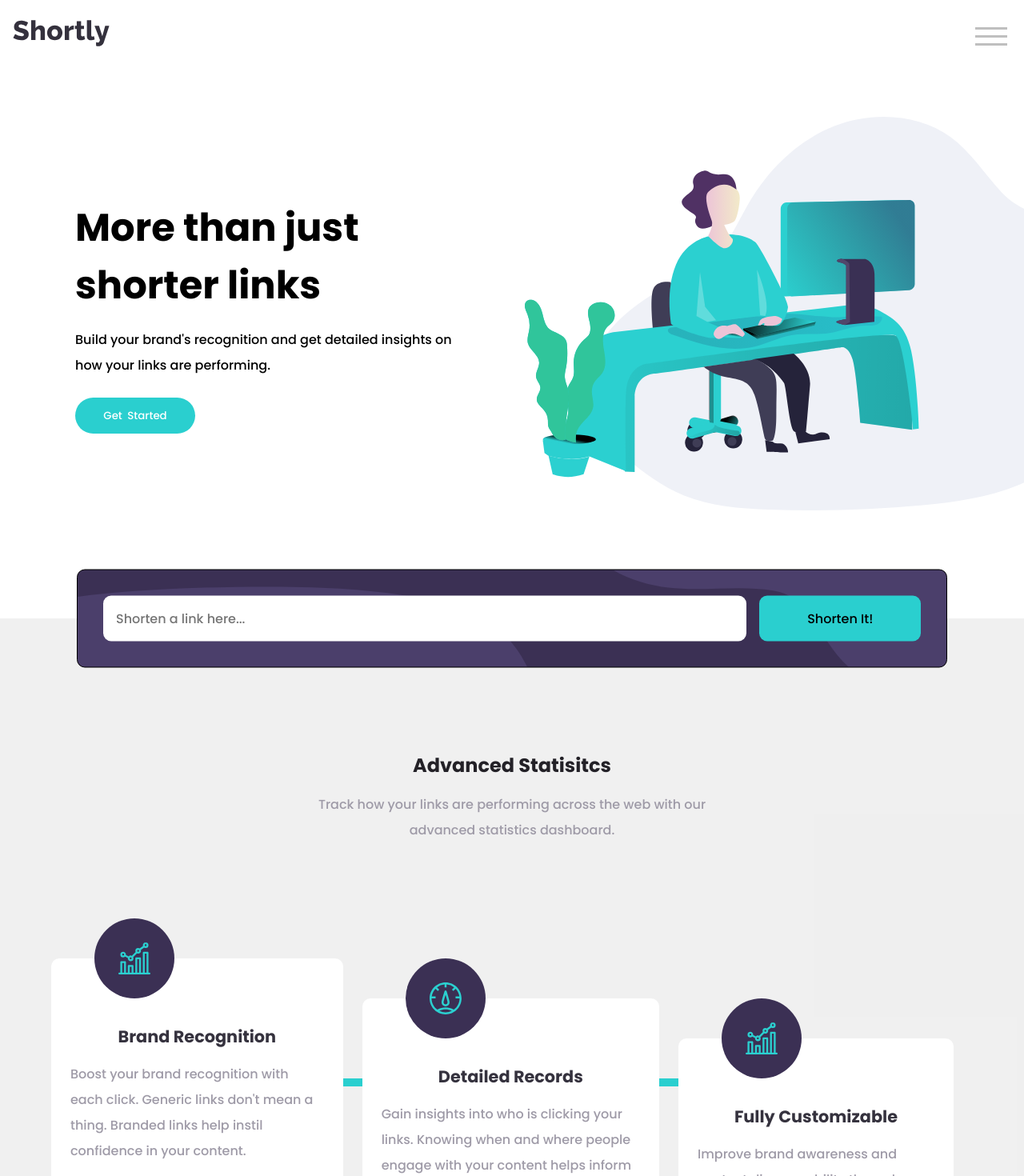
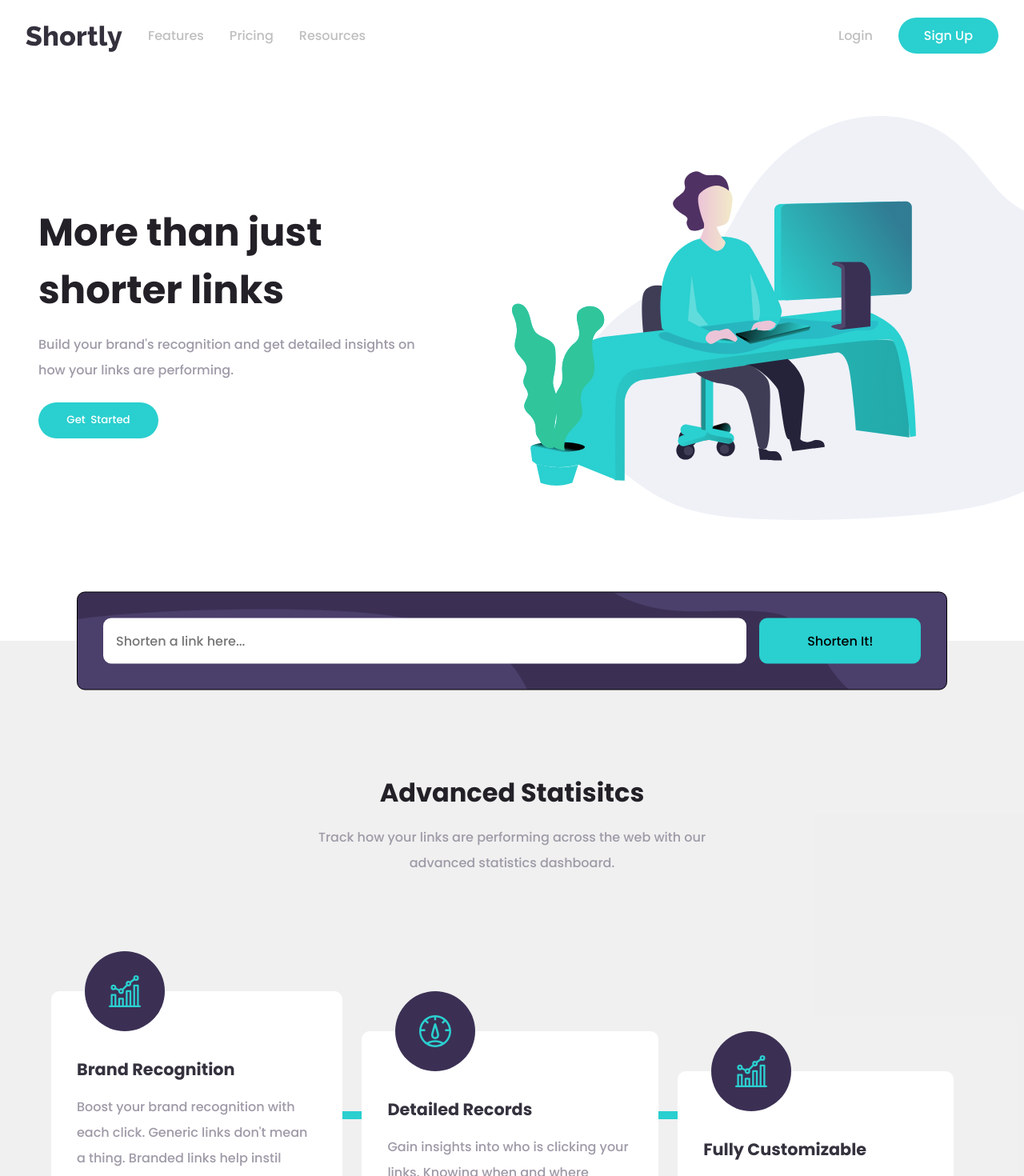
Before and after one commit to Heisdalu/url-shortener, a React (Create React App) app: page / in a window 1280 px wide. Shown: the top 1470 px of the page at 80% size. Built offline with nearby package versions, Linux system fonts and the light colour scheme.

Commit message:
fix: css issue

```diff
--- a/public/index.html
+++ b/public/index.html
@@ -33,5 +33,6 @@
   <body>
     <noscript>You need to enable JavaScript to run this app.</noscript>
     <div id="root"></div>
+    <div id="modal_container"></div>
   </body>
 </html>
--- a/src/components/Detail/Detail.css
+++ b/src/components/Detail/Detail.css
@@ -128,8 +128,9 @@
     margin-right: 1.5rem;
     text-align: left;
     /* padding: 0 1.5rem; */
-    padding-left: 1.5rem;
-    padding-right: 1.5rem;
+    padding-left: 2rem;
+    padding-right: 2rem;
+    align-items: normal;
   }
 
   .main_detail_box:nth-child(2) {
@@ -153,7 +154,7 @@
 
   .image_logo_box {
     margin-right: auto;
-    margin-left: 30px;
+    margin-left: 10px;
   }
 }
 
@@ -164,4 +165,8 @@
   .other_detail_title {
     font-size: 2rem;
   }
+
+  .detail_header_title {
+    font-size: 2rem;
+  }
 }
--- a/src/components/Header/Header.css
+++ b/src/components/Header/Header.css
@@ -45,6 +45,7 @@
   display: flex;
   flex-direction: column;
   margin-bottom: 1rem;
+  color: var(--neutral-dark-violet);
 }
 
 .header_detail {
@@ -54,6 +55,7 @@
   line-height: 2rem;
   margin-bottom: 1.5rem;
   max-width: 500px;
+  color: var(--neutral-grayish-violet);
 }
 
 .header_btn {
@@ -76,12 +78,19 @@
 }
 
 @media screen and (min-width: 700px) {
+
+  .header_box{
+    padding: 1.5rem 3rem;
+  }
   .header_contents {
     display: grid;
     grid-template-columns: 1fr 1fr;
-    place-items: center;
-    padding: 3rem 2rem;
+    padding: 2rem 0rem;
+    align-items: center;
     padding-right: 0;
+  }
+  .header_detail{
+    margin-left: 0;
   }
 
   .header_btn {
@@ -89,10 +98,11 @@
   }
   .header_bg,
   .header_content_box {
-    margin-bottom: 5rem;
+    margin-bottom: 7rem;
   }
 
   .header_content_box {
+    padding-left: 3rem;
     -webkit-box-ordinal-group: 2;
     -ms-flex-order: 1;
     order: 1;
@@ -119,3 +129,16 @@
     font-size: 3rem;
   }
 }
+
+
+@media screen and (min-width: 768px) {
+  .header_box{
+    align-items: normal;
+    padding: 2rem;
+  }
+
+  .hamburger {
+    display: none;
+  }
+
+}
--- a/src/components/Header/Header.js
+++ b/src/components/Header/Header.js
@@ -1,5 +1,6 @@
-// import Logo from "../../assets/logo.svg";
 import Logo from "./Logo";
+
+import Modal from "./Modal";
 
 import Hamburger from "../../assets/illustration-working.svg";
 import GetLink from "./GetLink";
@@ -18,6 +19,8 @@ const Header = () => {
           <div className="burger"></div>
           <div className="burger"></div>
         </button>
+
+        <Modal />
       </header>
 
       <section className="header_contents">
--- a/src/index.css
+++ b/src/index.css
@@ -9,3 +9,7 @@ body {
   -webkit-font-smoothing: antialiased;
   -moz-osx-font-smoothing: grayscale;
 }
+
+#root{
+  max-width: 1800px;
+}
```
